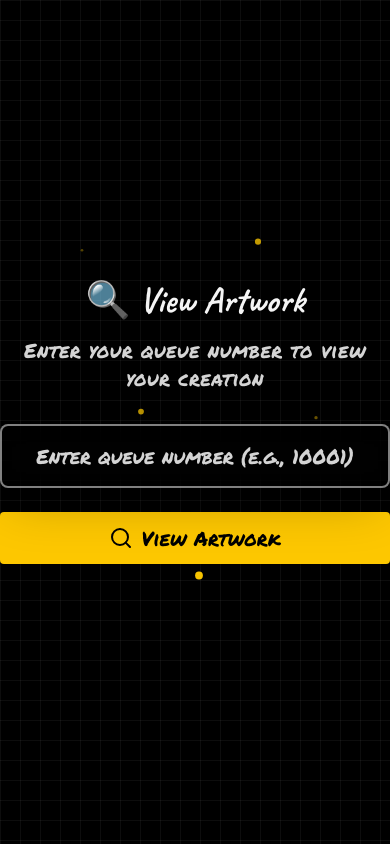
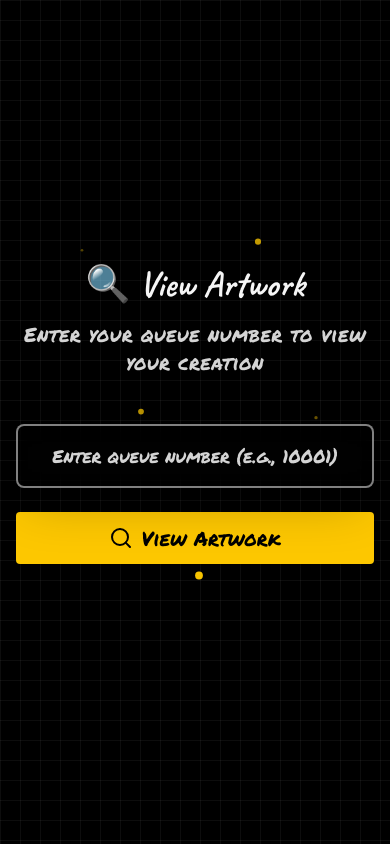
Before and after one commit to Jefflai0315/family-art-app, a Next.js app: page /view in a window 390 px wide. Built offline with nearby package versions, Linux system fonts and the light colour scheme; no server answers; the database is empty.

Commit message:
Update ViewPage styling: add padding to main container and adjust input font size for better readability and user experience.

```diff
--- a/src/app/view/page.tsx
+++ b/src/app/view/page.tsx
@@ -142,7 +142,7 @@ export default function ViewPage() {
         initial={{ opacity: 0, scale: 0.8 }}
         animate={{ opacity: 1, scale: 1 }}
         transition={{ delay: 0.3, duration: 0.8, type: "spring" }}
-        className="w-full max-w-md space-y-6 relative z-10"
+        className=" p-4 w-full max-w-md space-y-6 relative z-10"
       >
         <div className="relative">
           <input
@@ -150,7 +150,7 @@ export default function ViewPage() {
             value={queueNumber}
             onChange={(e) => setQueueNumber(e.target.value)}
             placeholder="Enter queue number (e.g., 10001)"
-            className="w-full px-6 py-4 text-xl font-permanent-marker text-center bg-black/40 backdrop-blur-md border-2 border-white/50 rounded-lg text-white placeholder-neutral-300 focus:outline-none focus:border-yellow-400 focus:bg-black/60 transition-all duration-300 shadow-2xl"
+            className="w-full px-6 py-4 text-lg md:text-xl font-permanent-marker text-center bg-black/40 backdrop-blur-md border-2 border-white/50 rounded-lg text-white placeholder-neutral-300 focus:outline-none focus:border-yellow-400 focus:bg-black/60 transition-all duration-300 shadow-2xl"
             onKeyPress={(e) => e.key === "Enter" && handleSearch()}
           />
         </div>
```
